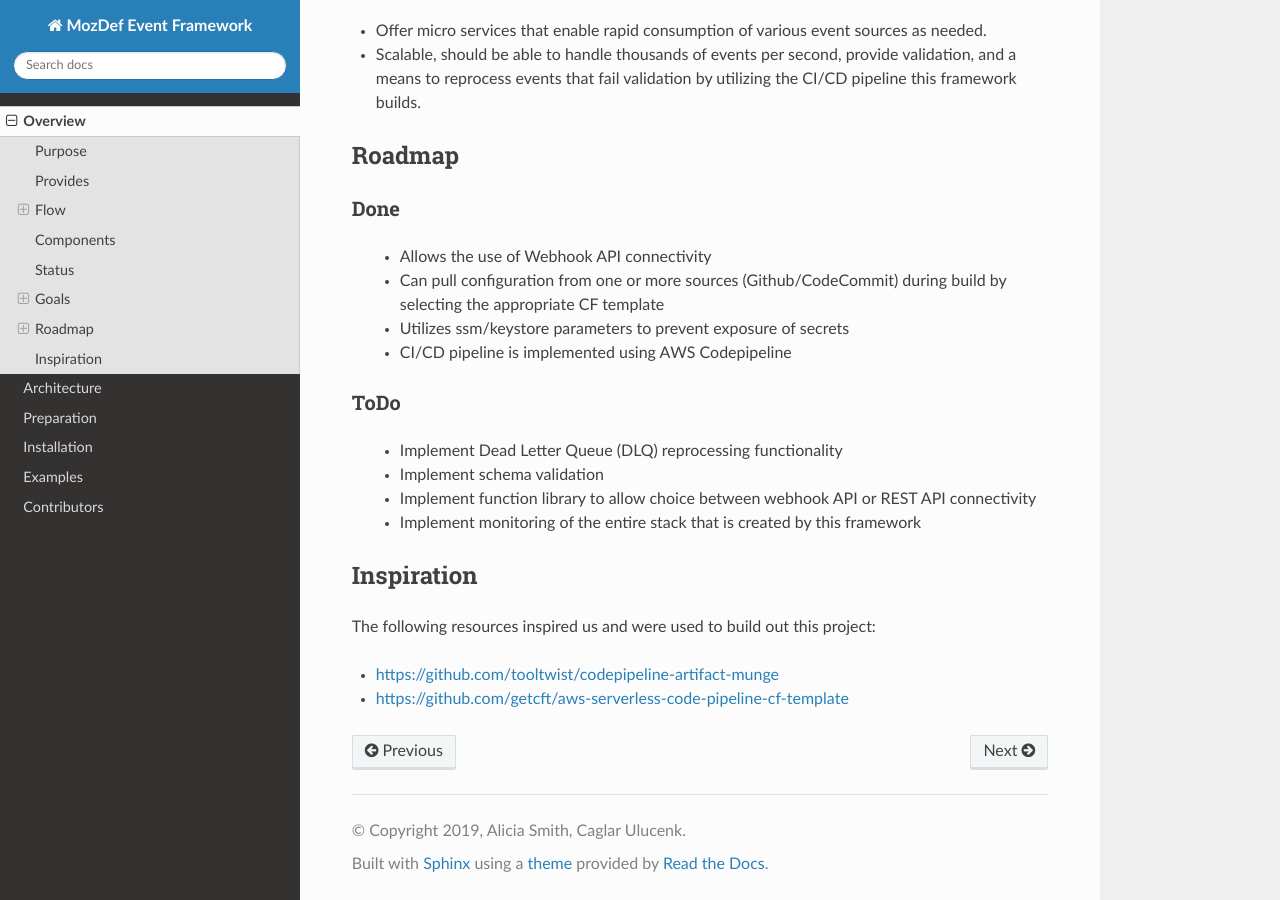
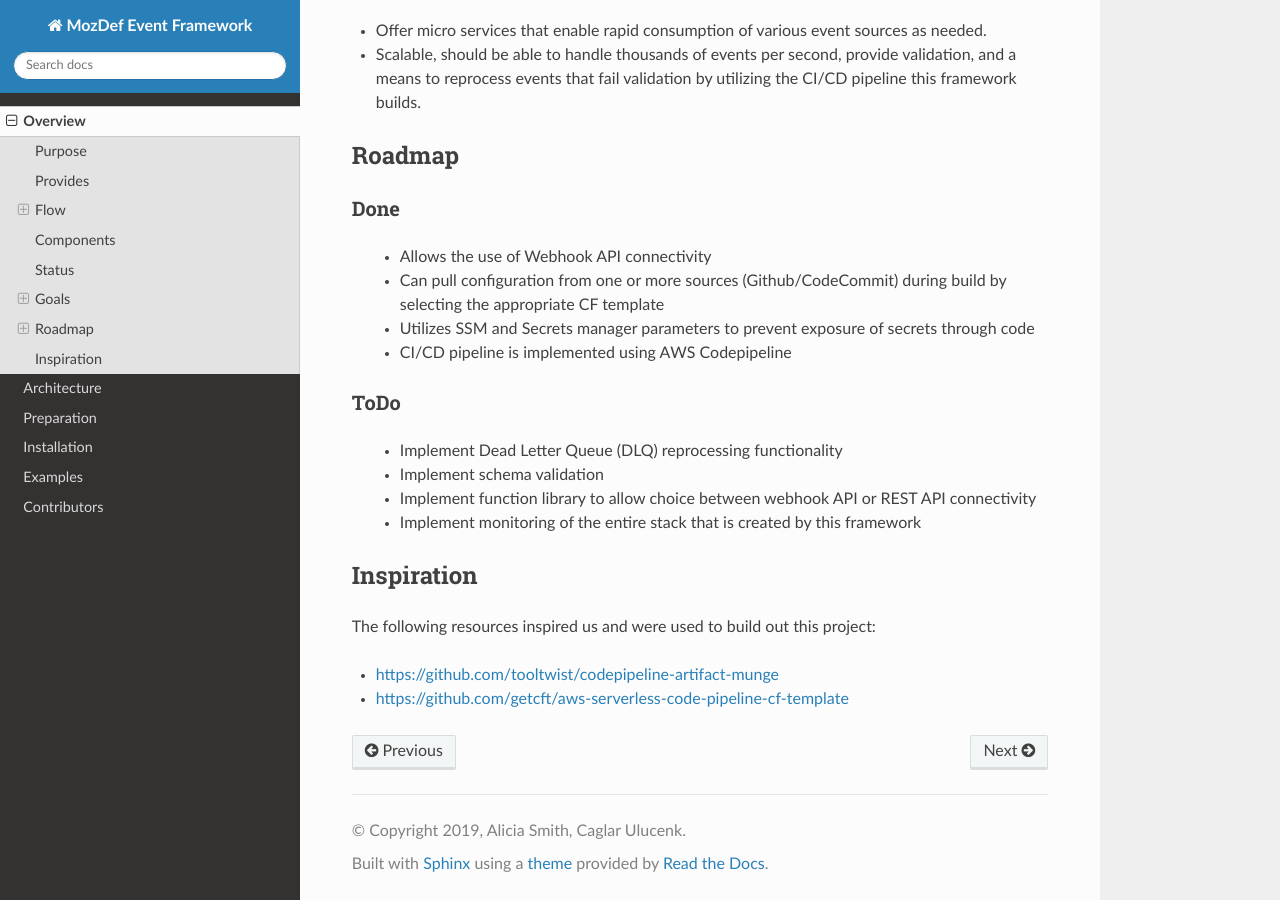
Before and after one commit to mozilla/mozdef-event-framework, a Sphinx documentation site: the page built from docs/source/overview.rst, in a window 1280 px wide and 900 px high, scrolled down 2127 px. Built offline with Sphinx 7.4.7 and the Read the Docs theme 2.0.0, drawn with Linux system fonts in a browser that asks for light colours; pages that are not in the unit, such as notebooks, are missing from menus.

Commit message:
modifying ssm/kms to SSM and Secrets manager

```diff
--- a/docs/source/overview.rst
+++ b/docs/source/overview.rst
@@ -100,7 +100,7 @@ Done
 
    * Allows the use of Webhook API connectivity
    * Can pull configuration from one or more sources (Github/CodeCommit) during build by selecting the appropriate CF template
-   * Utilizes ssm/keystore parameters to prevent exposure of secrets
+   * Utilizes SSM and Secrets manager parameters to prevent exposure of secrets through code
    * CI/CD pipeline is implemented using AWS Codepipeline
 
 ToDo
```
